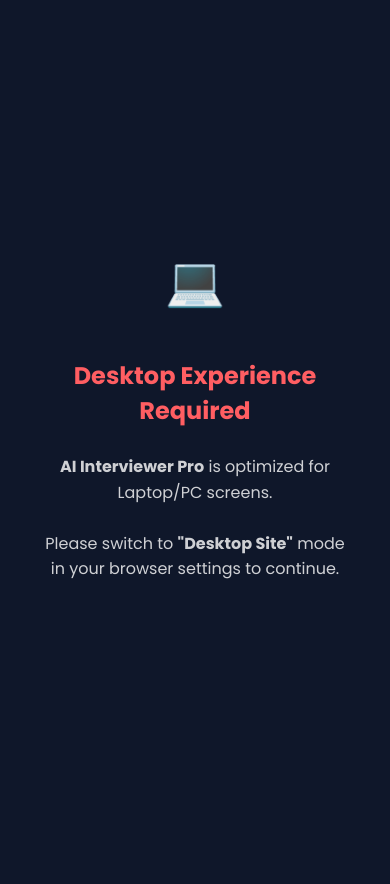
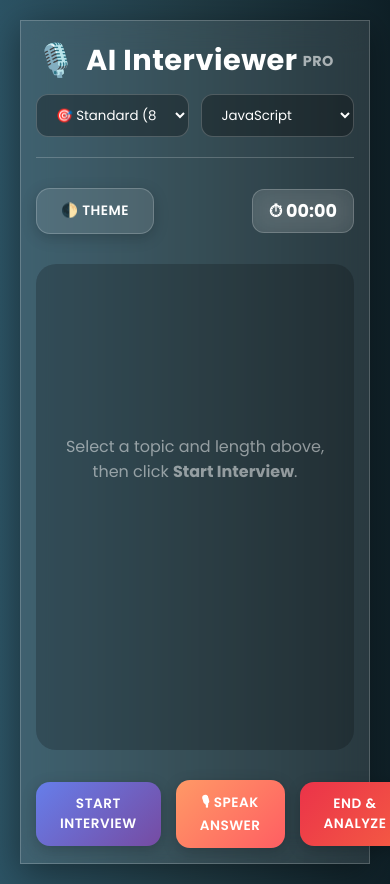
Before and after one commit to Purusotam-99/AI-Mock-Interviewer, a Flask app: page / in a window 390 px wide; the page is wider, and only the part inside the window is pictured. Before the commit the page ends 579 px from the top of that part, so only its background shows below. Run offline with Flask 3, Linux system fonts and the light colour scheme.

Commit message:
Update MOBILE USE

```diff
--- a/templates/index.html
+++ b/templates/index.html
@@ -60,27 +60,31 @@
     /* --- MOBILE WARNING STYLES --- */
     #mobile-warning { display: none; }
 
-    @media screen and (max-width: 1024px) {
-        .app-container { display: none; }
+    /* ✅ USE THIS NEW BLOCK */
+@media screen and (max-width: 1024px) {
+    /* 1. Hide the warning forever */
+    #mobile-warning { display: none !important; }
 
-        #mobile-warning {
-            display: flex;
-            position: fixed;
-            top: 0; left: 0;
-            width: 100%; height: 100vh;
-            background: #0f172a;
-            color: white;
-            z-index: 9999;
-            flex-direction: column;
-            align-items: center;
-            justify-content: center;
-            text-align: center;
-            padding: 30px;
-        }
-        #mobile-warning h2 { font-size: 1.5rem; color: #ff5e62; margin-bottom: 10px; }
-        #mobile-warning p { font-size: 1rem; opacity: 0.8; line-height: 1.6; max-width: 300px; }
-        #mobile-warning .icon { font-size: 3rem; margin-bottom: 20px; }
+    /* 2. Make the app show up and fit the screen */
+    .app-container {
+        display: flex !important;
+        width: 100% !important;
+        padding: 15px; /* Add breathing room */
+        margin: 0;
+        border-radius: 0; /* Full screen look */
+        min-height: 100vh;
     }
+
+    /* 3. Stack the dashboard cards vertically */
+    .dashboard-grid {
+        grid-template-columns: 1fr !important;
+    }
+
+    /* 4. Make the chart fit */
+    .card[style*="grid-column: span 2"] {
+        grid-column: span 1 !important;
+    }
+}
 
     /* --- HEADER --- */
     header {
@@ -774,24 +778,7 @@
         }
     }
 }
-// ==========================================
-// 🚀 MOBILE RESPONSIVENESS FIX
-// ==========================================
-function checkDeviceSupport() {
-    const warningEl = document.getElementById('mobile-warning');
-    const appEl = document.querySelector('.app-container');
 
-    // Check if viewport is wide enough (e.g. Desktop Mode on mobile)
-    const isWideEnough = window.innerWidth >= 1024;
-
-    if (isWideEnough) {
-        if(warningEl) warningEl.style.setProperty('display', 'none', 'important');
-        if(appEl) appEl.style.setProperty('display', 'flex', 'important');
-    } else {
-        if(warningEl) warningEl.style.removeProperty('display');
-        if(appEl) appEl.style.removeProperty('display');
-    }
-}
 
 window.addEventListener('load', checkDeviceSupport);
 window.addEventListener('resize', checkDeviceSupport);
```
